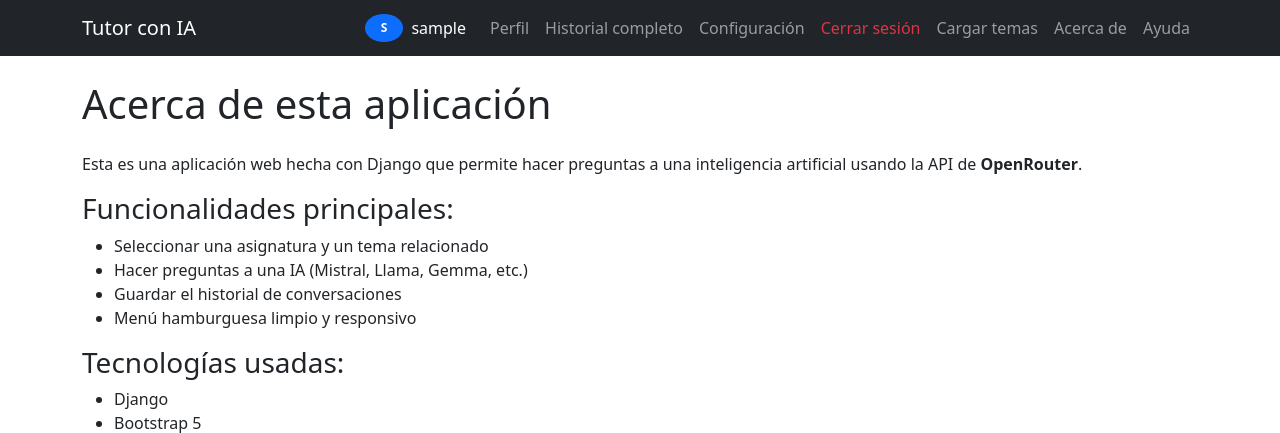
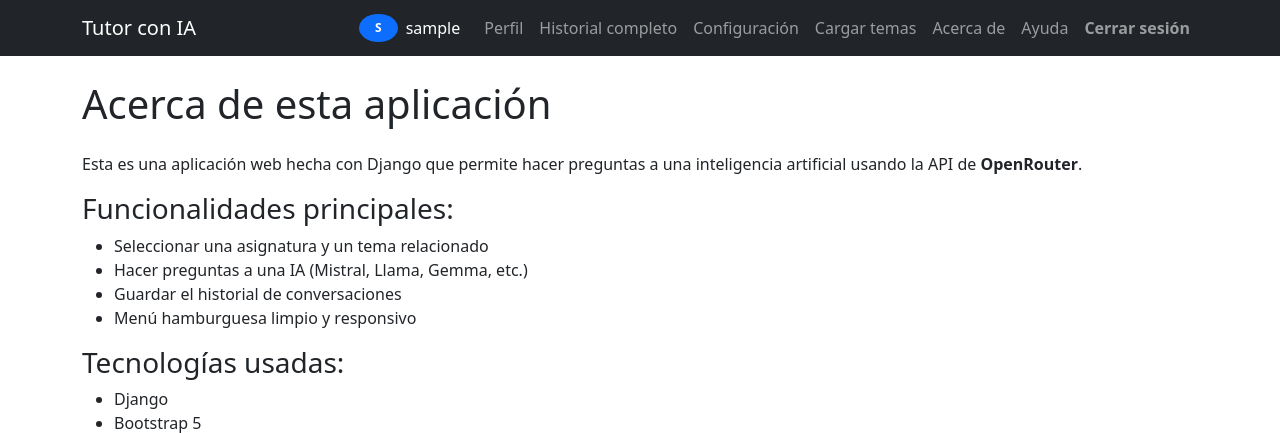
Before and after one commit to cmmo2024/ia_preguntas, a Django app: page /acerca-de/ in a window 1280 px wide. Shown: the top 433 px of the page. Run offline with Django 5.2, Linux system fonts and the light colour scheme; the visitor is signed in with stand-in values (Sample User, id 1).

Commit message:
Login y Close session al final de la barra

```diff
--- a/core/templates/base.html
+++ b/core/templates/base.html
@@ -56,33 +56,40 @@
                     <!-- Separador -->
                     <li class="nav-item dropdown-divider"></li>
 
-                    <!-- Cerrar sesión -->
-                    <li class="nav-item">
-                        <a class="nav-link text-danger" href="{% url 'logout' %}">Cerrar sesión</a>
-                    </li>
                     {% if user.is_superuser %}
+                    <!-- Cargar temas -->
                     <li class="nav-item">
                         <a class="nav-link" href="{% url 'upload_topics' %}">Cargar temas</a>
                     </li>
                     {% endif %}
+                    <!-- Opciones visibles para todos -->
+                    <li class="nav-item mt-2 mt-lg-0">
+                        <a class="nav-link" href="{% url 'about' %}">Acerca de</a>
+                    </li>
+                    <li class="nav-item">
+                        <a class="nav-link" href="{% url 'help' %}">Ayuda</a>
+                    </li>
+
+
+                    <!-- ✅ Cerrar sesión SIEMPRE AL FINAL del menú autenticado -->
+                    <li class="nav-item">
+                        <a class="nav-link fw-bold" href="{% url 'logout' %}">Cerrar sesión</a>
+                    </li>
 
                 {% else %}
-
-                    <!-- Iniciar sesión -->
+                    <!-- Opciones visibles para todos -->
+                    <li class="nav-item mt-2 mt-lg-0">
+                        <a class="nav-link" href="{% url 'about' %}">Acerca de</a>
+                    </li>
                     <li class="nav-item">
-                        <a class="nav-link" href="{% url 'login' %}">Iniciar sesión</a>
+                        <a class="nav-link" href="{% url 'help' %}">Ayuda</a>
+                    </li>
+                    <!-- Iniciar sesión SIEMPRE AL FINAL del menú NO autenticado -->
+                    <li class="nav-item">
+                        <a class="nav-link fw-bold" href="{% url 'login' %}">Iniciar sesión</a>
                     </li>
 
                 {% endif %}
-
-                <!-- Opciones visibles para todos -->
-                <li class="nav-item mt-2 mt-lg-0">
-                    <a class="nav-link" href="{% url 'about' %}">Acerca de</a>
-                </li>
-                <li class="nav-item">
-                    <a class="nav-link" href="{% url 'help' %}">Ayuda</a>
-                </li>
-
             </ul>
         </div>
     </div>
--- a/core/views.py
+++ b/core/views.py
@@ -11,6 +11,10 @@ from dotenv import load_dotenv
 from django.contrib.auth.models import User  # 👈 Añade esta línea
 
 def logout_view(request):
+    # Opcional: Limpiar mensajes antes de cerrar sesión
+    storage = messages.get_messages(request)
+    for message in storage:
+        pass  # Esto "consume" los mensajes sin mostrar
     logout(request)
     return redirect('login')
 
@@ -204,6 +208,12 @@ from django.shortcuts import get_object_or_404
 @login_required
 def delete_conversation(request, conv_id):
     conversation = get_object_or_404(Conversation, id=conv_id, user=request.user)
+    if not conversation:
+        # Opcional: manejar caso donde no existe la conversación
+        messages.error(request, "⚠️ No se encontró esa conversación.")
+        return redirect('index')
     conversation.delete()
-    messages.success(request, "✅ Conversación eliminada correctamente.")
+     # Solo añadimos el mensaje si el usuario sigue autenticado
+    if request.user.is_authenticated:
+        messages.success(request, "✅ Conversación eliminada correctamente.")
     return redirect('index')
--- a/ia_preguntas/settings.py
+++ b/ia_preguntas/settings.py
@@ -26,10 +26,10 @@ BASE_DIR = Path(__file__).resolve().parent.parent
 SECRET_KEY = 'django-insecure-^rd^0=sfw245bn)655n54g4ml8!m+^*(01m%tjrfqc430h0h3='
 
 # SECURITY WARNING: don't run with debug turned on in production!
-DEBUG = False
+DEBUG = True
 
-#ALLOWED_HOSTS = ['*']
-ALLOWED_HOSTS = ['localhost', '127.0.0.1']
+ALLOWED_HOSTS = ['*']
+#ALLOWED_HOSTS = ['localhost', '127.0.0.1']
 
 # Application definition
 
```
